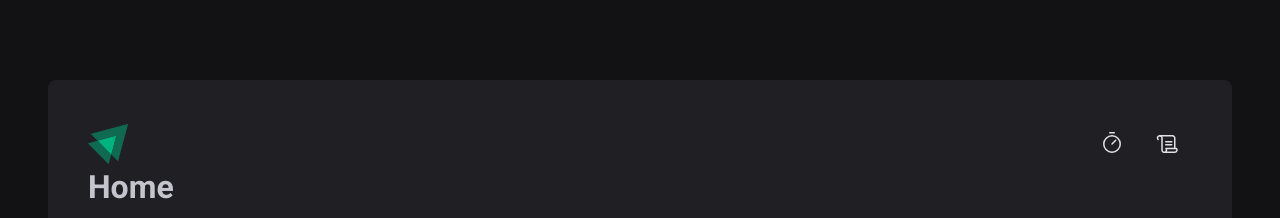
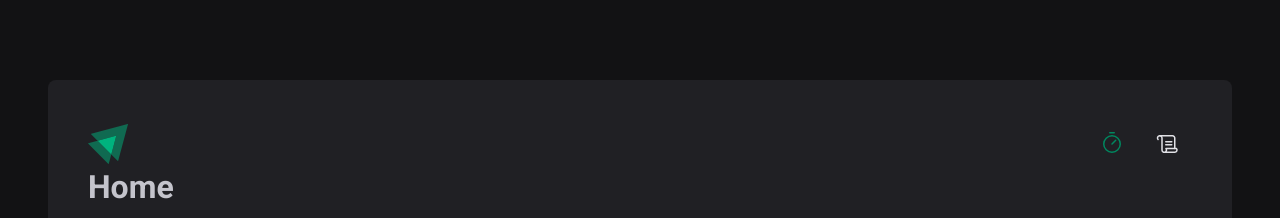
Before and after one commit to ViniOliver01/Pomodoro, a React (Vite) app: page / in a window 1280 px wide. Shown: the top 218 px of the page. Built offline with nearby package versions, Linux system fonts and the light colour scheme.

Commit message:
bugfix on Header

```diff
--- a/src/Components/Header/Index.tsx
+++ b/src/Components/Header/Index.tsx
@@ -2,18 +2,19 @@ import { HeaderContainer } from './Styles'
 import { Timer, Scroll } from 'phosphor-react'
 
 import logoIgnite from '../../assets/logoIgnite.svg'
+import { NavLink } from 'react-router-dom'
 
 export function Header() {
   return (
     <HeaderContainer>
       <img src={logoIgnite} alt="" />
       <nav>
-        <a href="">
+        <NavLink to="/" title="Timer">
           <Timer size={24} />
-        </a>
-        <a href="">
+        </NavLink>
+        <NavLink to="/history" title="Histórico">
           <Scroll size={24} />
-        </a>
+        </NavLink>
       </nav>
     </HeaderContainer>
   )
--- a/src/Components/Header/Styles.ts
+++ b/src/Components/Header/Styles.ts
@@ -25,5 +25,9 @@ export const HeaderContainer = styled.header`
     &:hover {
       border-bottom: 3px solid ${(props) => props.theme['green-500']};
     }
+
+    &.active {
+      color: ${(props) => props.theme['green-500']};
+    }
   }
 `
```
